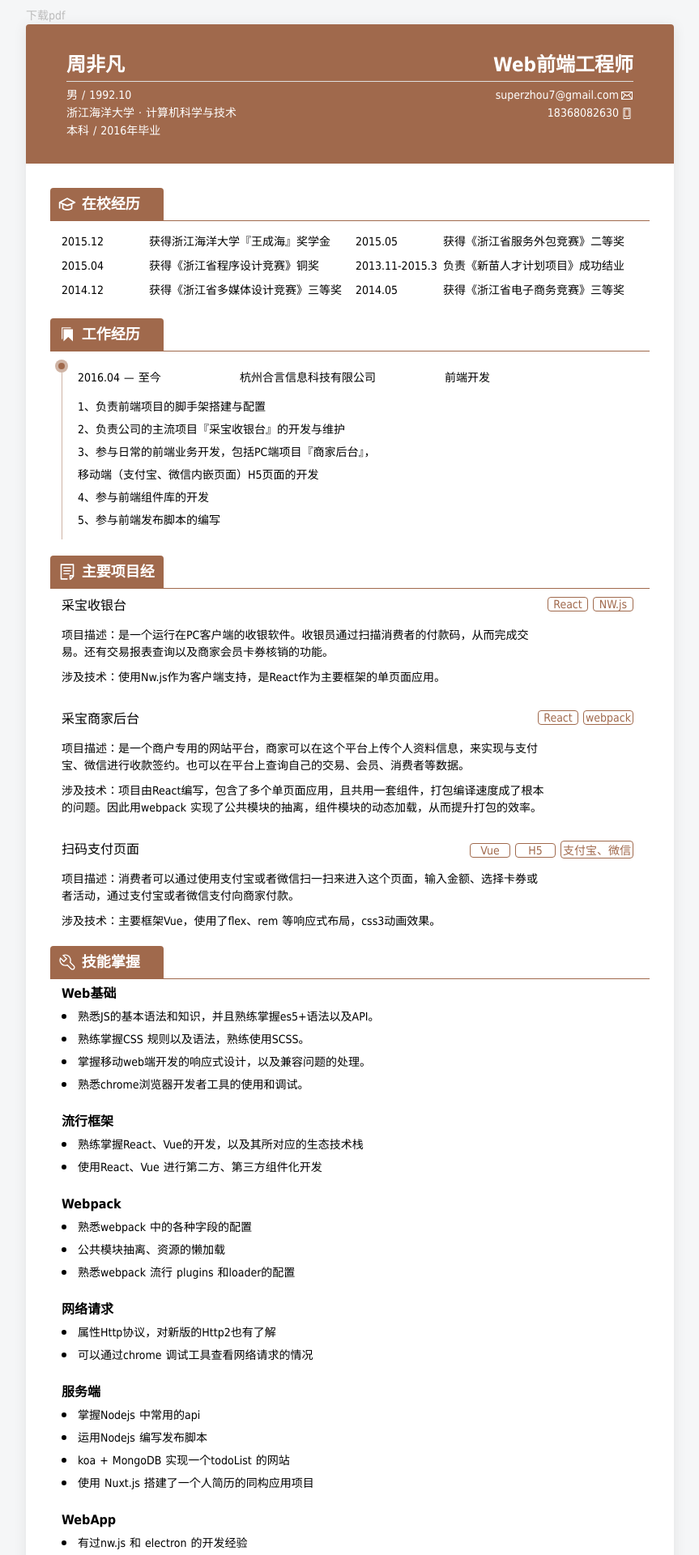
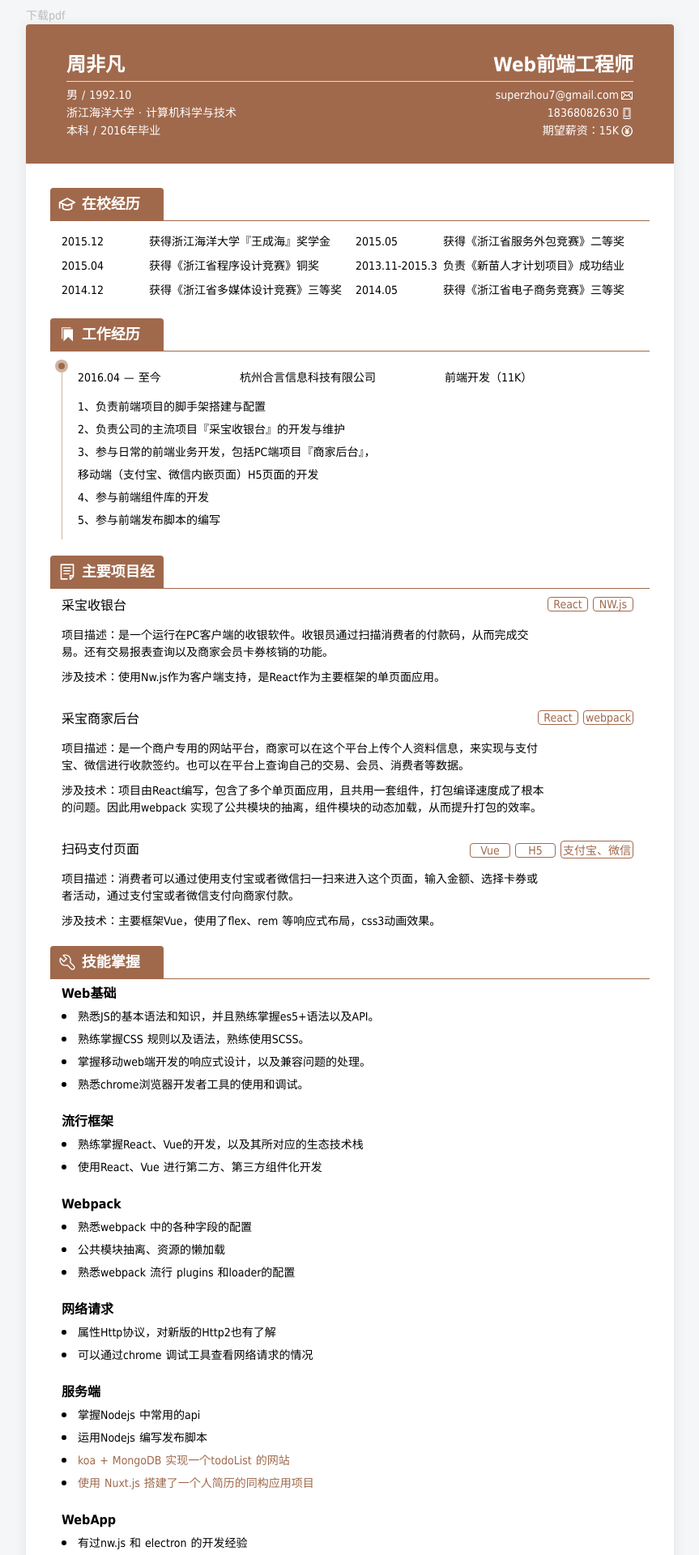
Before and after one commit to zhoufeifan/my-resume, a Nuxt app: page / in a window 1280 px wide. Shown: the top 1920 px of the page at 81% size, without its empty margins (208-1071 px from the left). Built offline with nearby package versions, Linux system fonts and the light colour scheme.

Commit message:
添加期望

```diff
--- a/components/Header.vue
+++ b/components/Header.vue
@@ -36,6 +36,10 @@
                                 <span class="contact-link">18368082630</span>
                                 <img class="iconfont" src="~assets/img/phone.svg"/>
                             </a>
+                        </li>
+                        <li>
+                            <span>期望薪资：15K</span>
+                            <img class="iconfont" src="~assets/img/currency.svg"/>
                         </li>
                     </ul>
                 </div>
--- a/components/SkillManages.vue
+++ b/components/SkillManages.vue
@@ -27,8 +27,8 @@
       <p class="skill-name">服务端</p>
       <div class="skill-description">掌握Nodejs 中常用的api</div>
       <div class="skill-description">运用Nodejs 编写发布脚本</div>
-      <div class="skill-description">koa + MongoDB 实现一个todoList 的网站</div>
-      <div class="skill-description">使用 Nuxt.js 搭建了一个人简历的同构应用项目</div>
+      <div class="skill-description"><a href="http://todolist.zhoufeifan.tech/dist/index.html#/">koa + MongoDB 实现一个todoList 的网站</a></div>
+      <div class="skill-description"><a href="http://resume.zhoufeifan.tech/">使用 Nuxt.js 搭建了一个人简历的同构应用项目</a></div>
     </div>
     <div class="skill-master-container">
       <p class="skill-name">WebApp</p>
--- a/pages/index.vue
+++ b/pages/index.vue
@@ -35,7 +35,7 @@
         <ItemTitle title="工作经历" :icon="require('../assets/img/work.svg')">
           <div class="draft-group">
             <DraftItem>
-              <CareerTitle time="2016.04 — 至今" company="杭州合言信息科技有限公司" job="前端开发"></CareerTitle>
+              <CareerTitle time="2016.04 — 至今" company="杭州合言信息科技有限公司" job="前端开发（11K）"></CareerTitle>
               <p class="work-content">
                 1、负责前端项目的脚手架搭建与配置<br>
                 2、负责公司的主流项目『采宝收银台』的开发与维护<br>
```
Also changed, not shown: assets/img/currency.svg (added).
